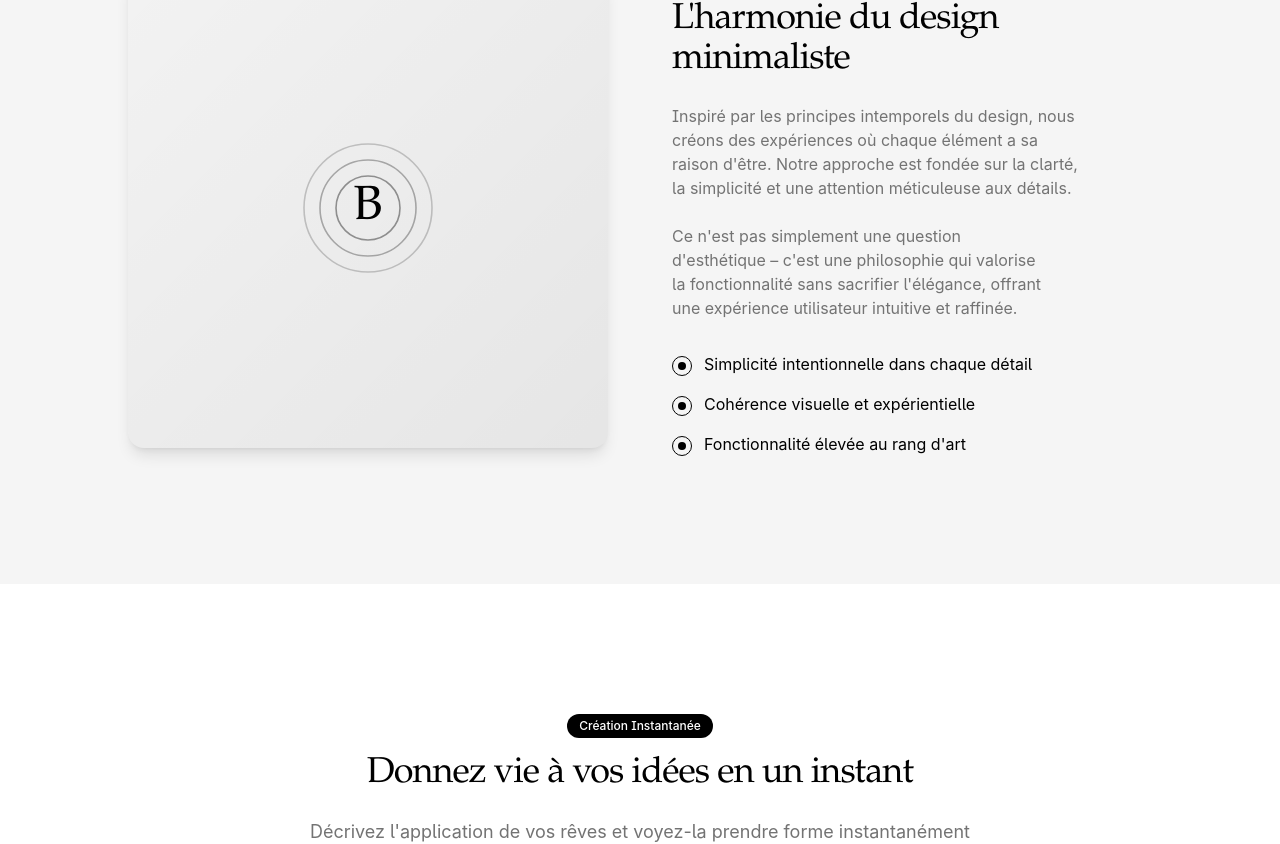
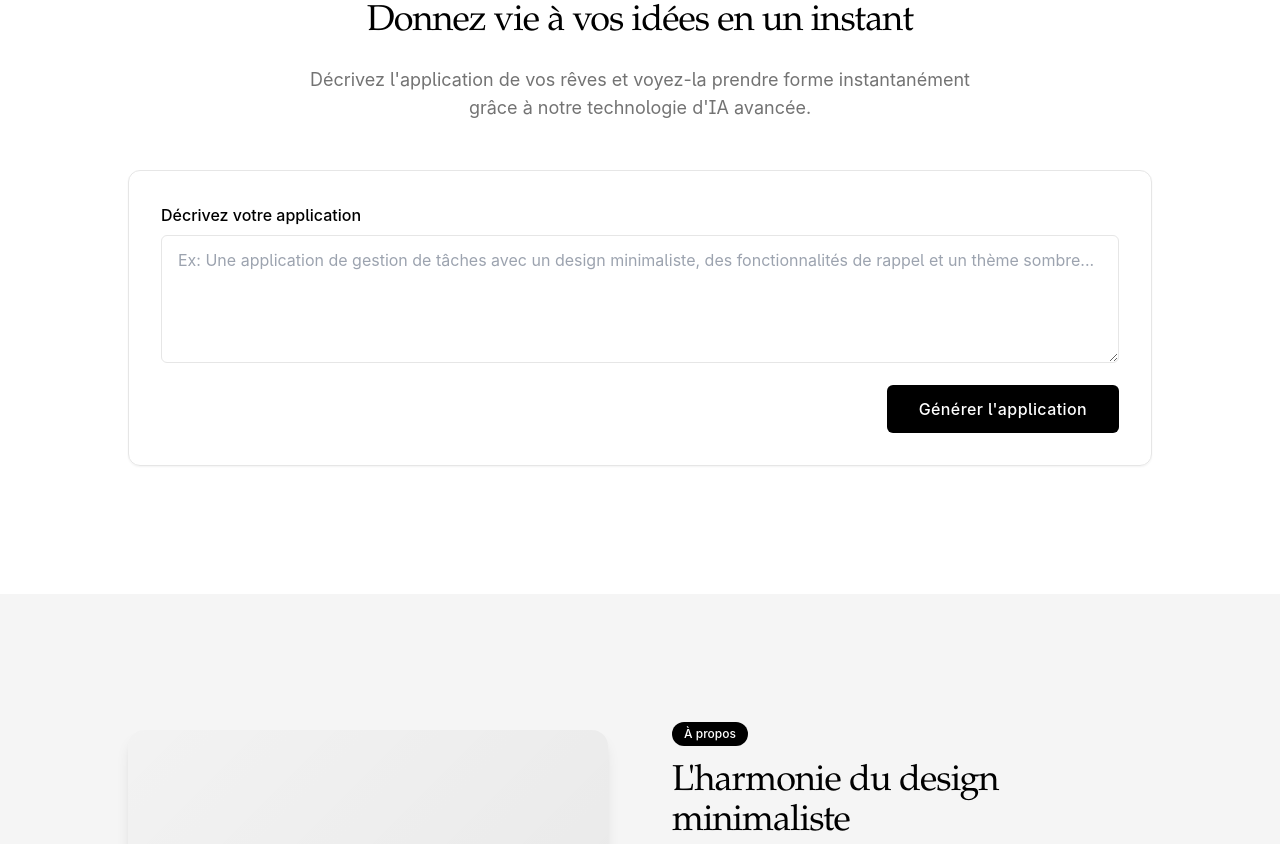
Before and after one commit to alibaba7744/bach-source-symphony, a React (Vite) app: page /home in a window 1280 px wide. Shown: the part 968-1812 px from the top of the page. Built offline with nearby package versions, Linux system fonts and the light colour scheme.

Commit message:
Refactor: Reorder AppCreator section
Move the "Décrivez votre application" section to the top.

```diff
--- a/src/pages/Index.tsx
+++ b/src/pages/Index.tsx
@@ -25,10 +25,10 @@ const Index = () => {
       >
         <Layout>
           <Hero />
+          <AppCreator />
           <About />
-          <AppCreator />
+          <Features />
           <TextEditor />
-          <Features />
           <GitHubIntegration />
           <BackendSupport />
           <Contact />
```
